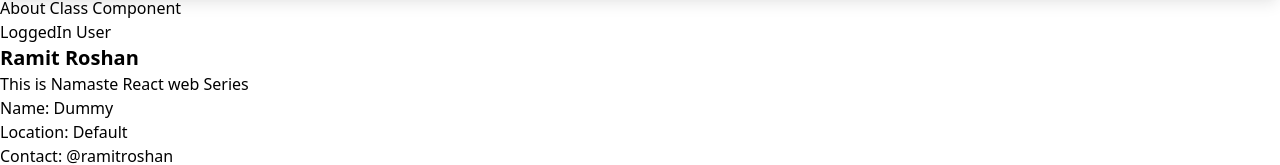
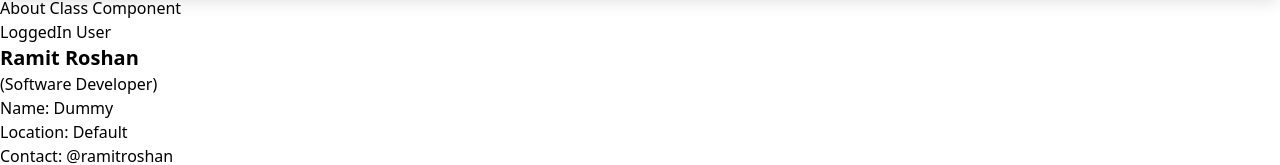
Before and after one commit to RamitRoshan/Bite-Buddy, a React (Vite) app: page /about in a window 1280 px wide. Shown: the part 172-337 px from the top of the page. Built offline with nearby package versions, Linux system fonts and the light colour scheme; no server answers.

Commit message:
changes the about us page

```diff
--- a/src/components/About.js
+++ b/src/components/About.js
@@ -32,7 +32,7 @@ class About extends React.Component{
                     )}
                 </UserContext.Consumer>
             </div>
-            <h2>This is Namaste React web Series</h2>
+            <h2>(Software Developer)</h2>
             {/* now we have two instance of the same user class */}
             <UserClass name={"First"} location={"Gurgaon-Class"}/>
         </div>
```
